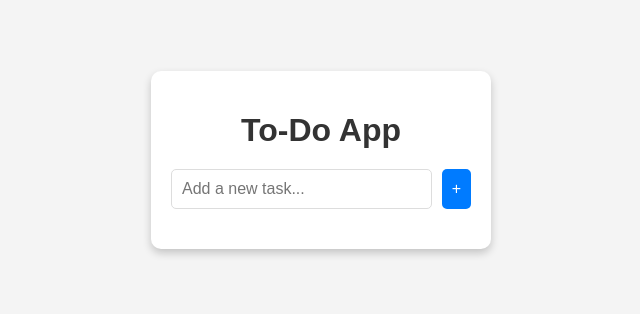
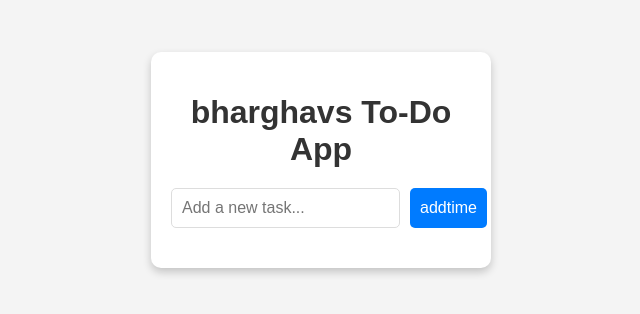
Before and after one commit to jbsparkdevops/mytodoapp, a plain HTML site: page index.html in a window 1280 px wide. Shown: the part 240-554 px from the top of the page, without its empty margins (319-959 px from the left). Drawn offline with Linux system fonts and the light colour scheme.

Commit message:
update changes

```diff
--- a/index.html
+++ b/index.html
@@ -8,10 +8,10 @@
 </head>
 <body>
     <div class="container">
-        <h1>To-Do App</h1>
+        <h1>bharghavs To-Do App</h1>
         <div class="todo-input">
             <input type="text" id="todoInput" placeholder="Add a new task..." />
-            <button id="addBtn">+</button>
+            <button id="addBtn">addtime</button>
         </div>
         <ul id="todoList"></ul>
     </div>
```
